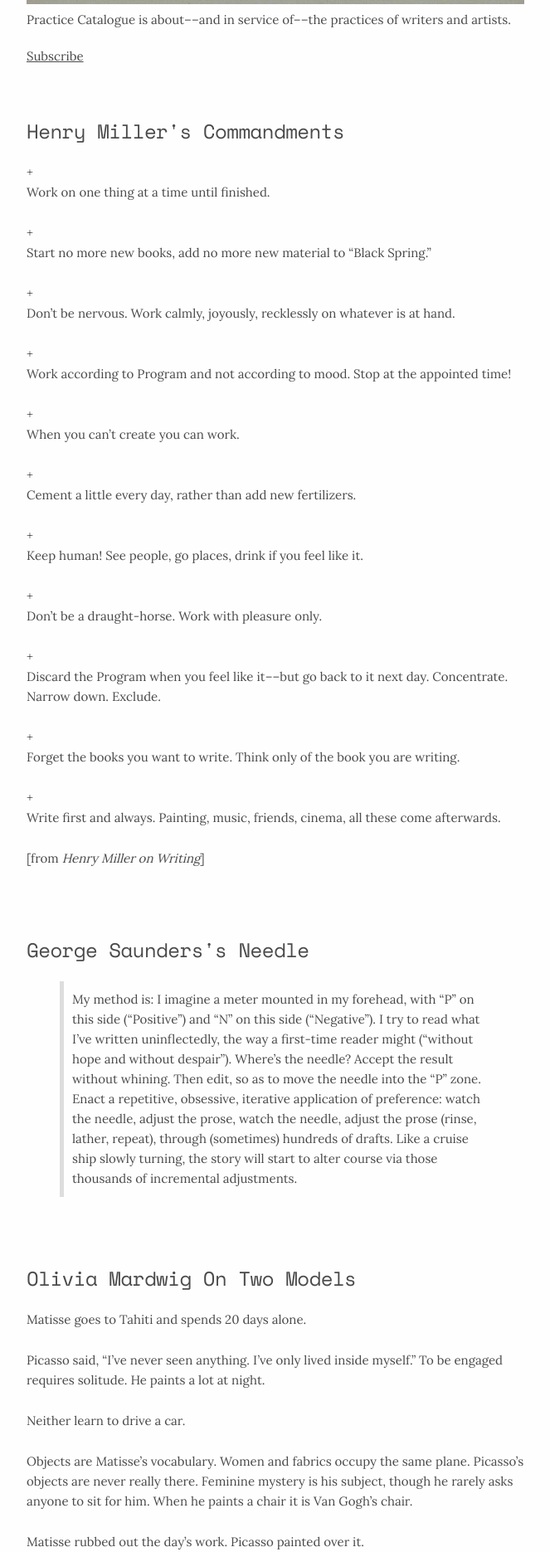
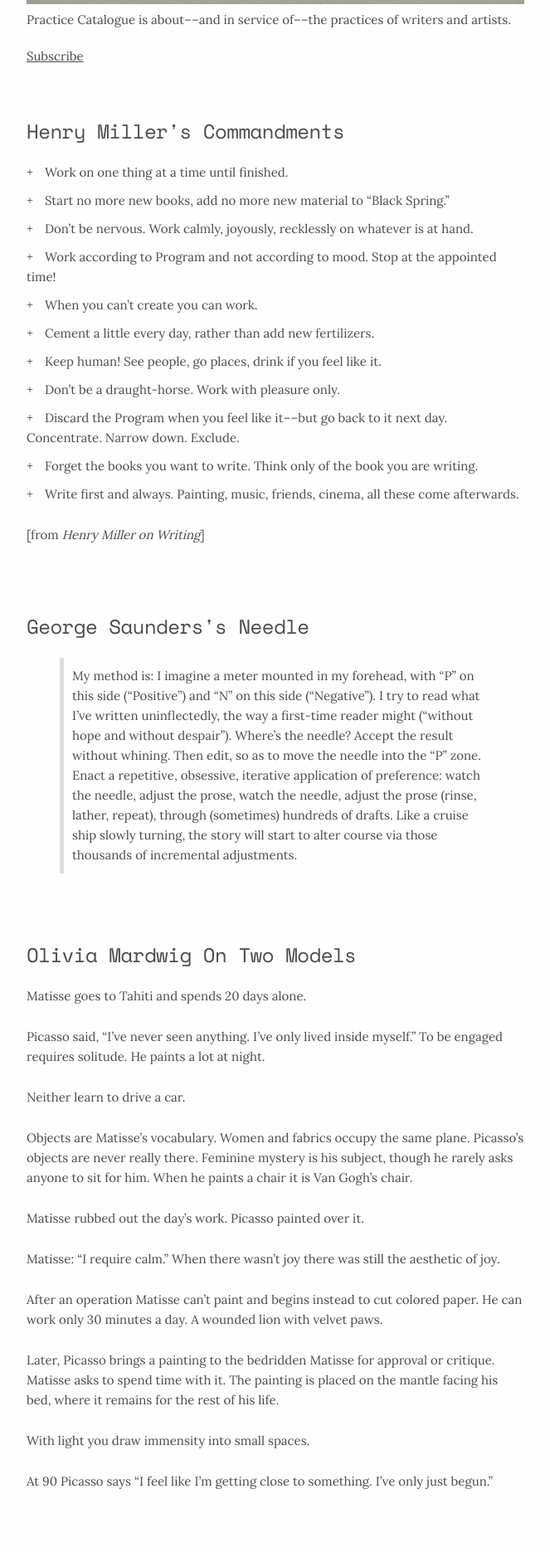
Before and after one commit to brandonkreitler/brandonkreitler.github.io, a Jekyll site: the page built from index.html, in a window 1280 px wide. Shown: the part 373-2244 px from the top of the page at 83% size, without its empty margins (308-971 px from the left). Built offline with Jekyll 4.4.1, drawn with Linux system fonts in a browser that asks for light colours.

Commit message:
Update main.scss

```diff
--- a/css/main.scss
+++ b/css/main.scss
@@ -122,3 +122,7 @@ footer {
   text-align: center;
   opacity: 0.3;
 }
+
+li > p {
+  display: inline
+}
```
